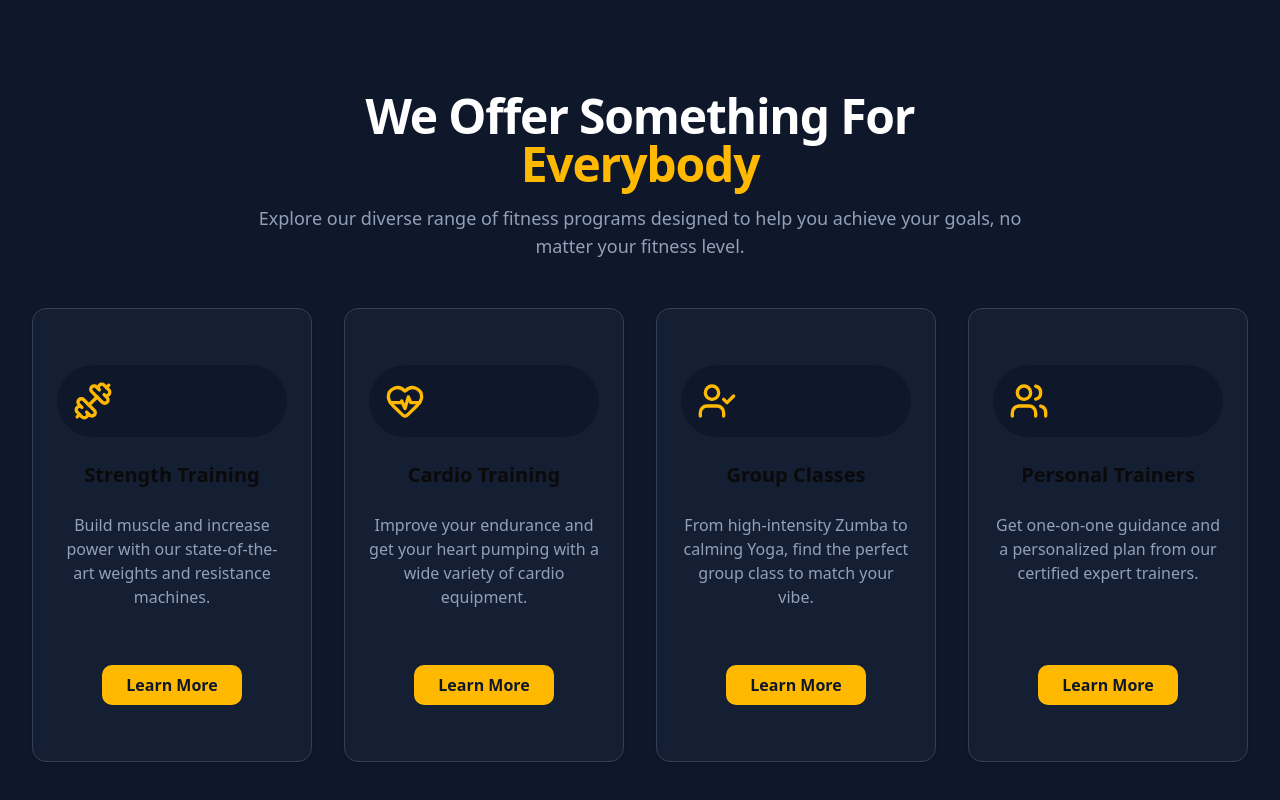
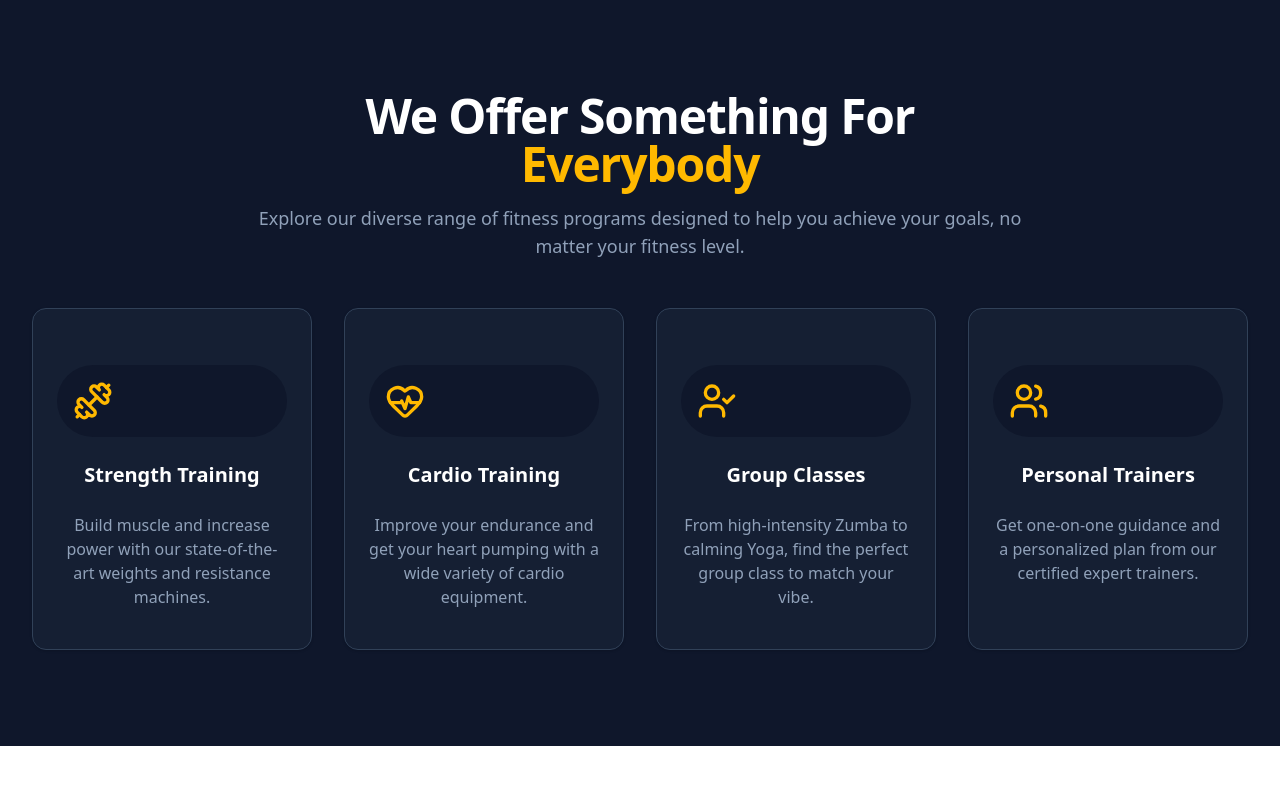
Before and after one commit to Tanujeet/GYM, a Next.js app: page / in a window 1280 px wide. Shown: the part 724-1524 px from the top of the page. After the commit the page ends 1470 px from the top, so only its background shows below. Built offline with nearby package versions, Linux system fonts and the light colour scheme.

Commit message:
Added:Changes in the ui of second page

```diff
--- a/components/secondpage.tsx
+++ b/components/secondpage.tsx
@@ -40,7 +40,7 @@ const Secondpage = () => {
         {/* Section Header */}
         <div className="max-w-3xl mx-auto text-center">
           <h2 className="text-3xl font-extrabold sm:text-4xl lg:text-5xl tracking-tight">
-            We Offer Something For{" "}
+            We Offer Something For {}
             <span className="text-amber-400">Everybody</span>
           </h2>
           <p className="mt-4 text-lg text-slate-400">
@@ -58,18 +58,13 @@ const Secondpage = () => {
             >
               <CardHeader className="items-center pt-8">
                 <div className="bg-slate-900 p-4 rounded-full">{item.icon}</div>
-                <CardTitle className="mt-4 text-xl font-bold">
+                <CardTitle className="mt-4 text-xl font-bold text-white">
                   {item.title}
                 </CardTitle>
               </CardHeader>
               <CardContent className="flex-grow px-6 pb-4">
                 <p className="text-slate-400">{item.description}</p>
               </CardContent>
-              <CardFooter className="justify-center pb-8 pt-4">
-                <button className="bg-amber-400 text-slate-900 font-bold py-2 px-6 rounded-lg hover:bg-amber-300 transition-colors duration-300 focus:outline-none focus:ring-2 focus:ring-amber-400 focus:ring-offset-2 focus:ring-offset-slate-900">
-                  Learn More
-                </button>
-              </CardFooter>
             </Card>
           ))}
         </div>
```
